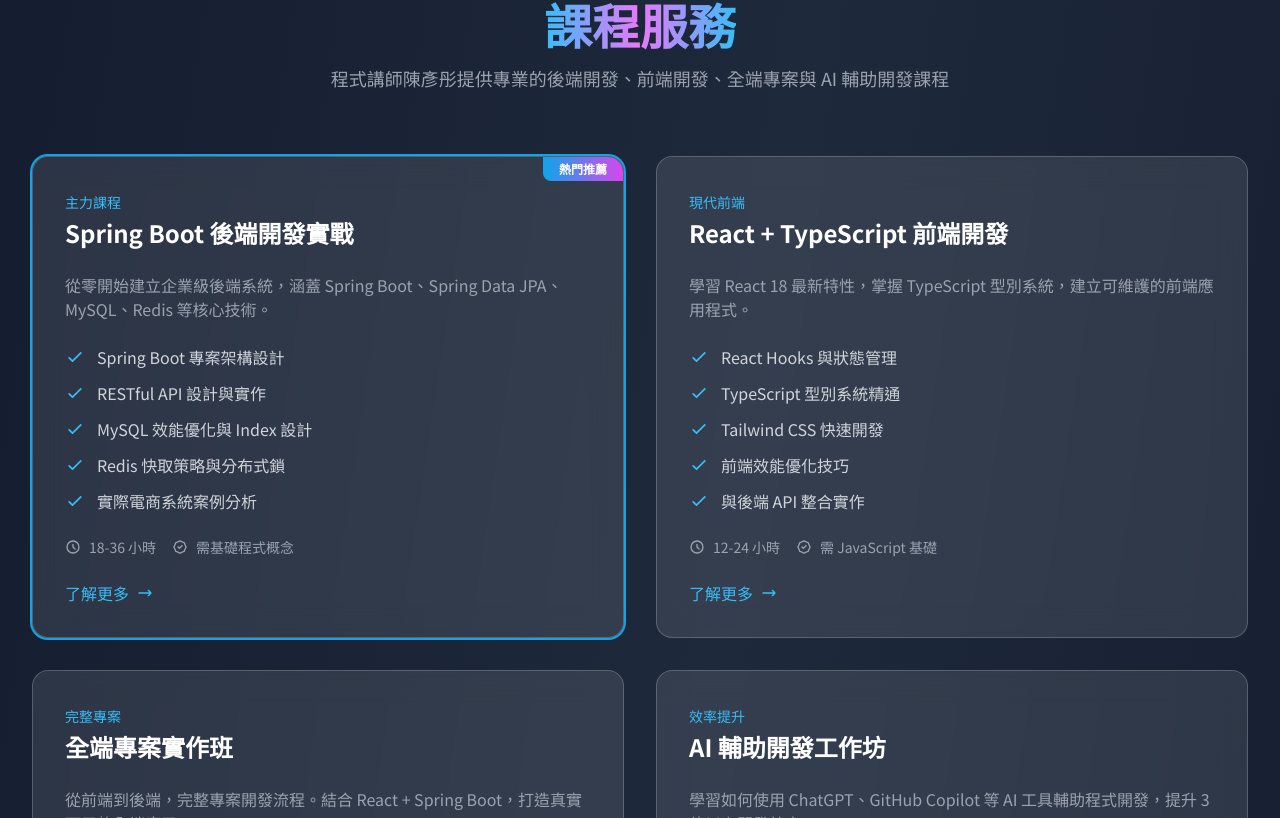
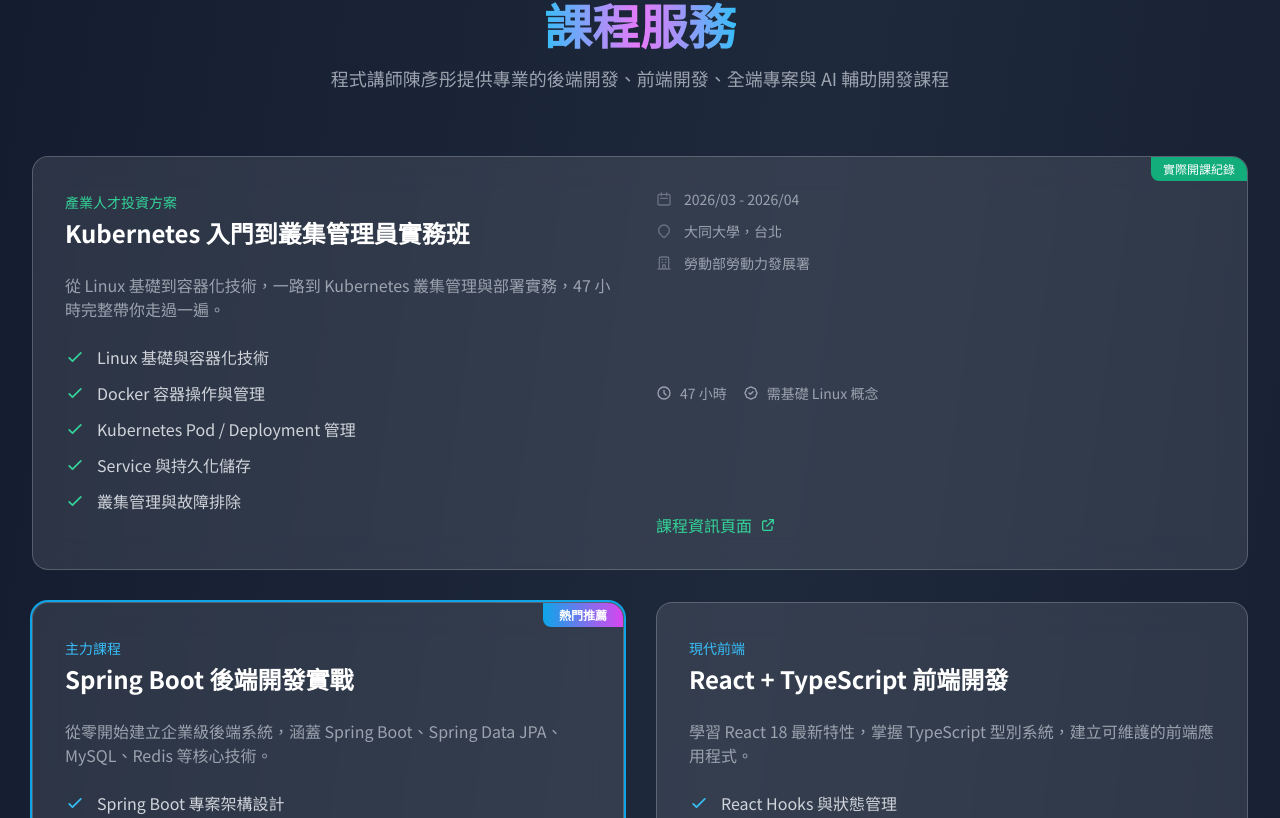
Before and after one commit to yanchen184/ai-lecturer-bob, a React (Vite) app: page / in a window 1280 px wide. Shown: the part 3102-3920 px from the top of the page. Built offline with nearby package versions, Linux system fonts and the light colour scheme.

Commit message:
feat: 新增 Kubernetes 實際開課紀錄至課程區塊 (v1.3.0)
將勞動部產業人才投資方案 Kubernetes 課程整合至課程列表，
自然地作為第一張課程卡片呈現，附帶外部連結至勞動力發展署頁面。

Co-Authored-By: Claude Opus 4.6 <noreply@anthropic.com>

```diff
--- a/package.json
+++ b/package.json
@@ -1,7 +1,7 @@
 {
   "name": "ai-lecturer-bob",
   "private": true,
-  "version": "1.2.0",
+  "version": "1.3.0",
   "type": "module",
   "scripts": {
     "dev": "vite",
--- a/src/App.tsx
+++ b/src/App.tsx
@@ -6,7 +6,7 @@ import HomePage from './pages/HomePage';
 import BlogList from './pages/BlogList';
 import BlogPost from './pages/BlogPost';
 
-const VERSION = '1.1.0';
+const VERSION = '1.3.0';
 
 function App() {
   const location = useLocation();
--- a/src/sections/Courses.tsx
+++ b/src/sections/Courses.tsx
@@ -1,9 +1,33 @@
 const Courses = () => {
   const courses = [
     {
+      title: 'Kubernetes 入門到叢集管理員實務班',
+      subtitle: '產業人才投資方案',
+      description:
+        '從 Linux 基礎到容器化技術，一路到 Kubernetes 叢集管理與部署實務，47 小時完整帶你走過一遍。',
+      features: [
+        'Linux 基礎與容器化技術',
+        'Docker 容器操作與管理',
+        'Kubernetes Pod / Deployment 管理',
+        'Service 與持久化儲存',
+        '叢集管理與故障排除',
+      ],
+      duration: '47 小時',
+      level: '需基礎 Linux 概念',
+      popular: false,
+      official: true,
+      officialMeta: {
+        period: '2026/03 - 2026/04',
+        location: '大同大學，台北',
+        source: '勞動部勞動力發展署',
+      },
+      link: 'https://ojt.wda.gov.tw/ClassSearch/Detail?OCID=170153&plantype=1',
+    },
+    {
       title: 'Spring Boot 後端開發實戰',
       subtitle: '主力課程',
-      description: '從零開始建立企業級後端系統，涵蓋 Spring Boot、Spring Data JPA、MySQL、Redis 等核心技術。',
+      description:
+        '從零開始建立企業級後端系統，涵蓋 Spring Boot、Spring Data JPA、MySQL、Redis 等核心技術。',
       features: [
         'Spring Boot 專案架構設計',
         'RESTful API 設計與實作',
@@ -18,7 +42,8 @@ const Courses = () => {
     {
       title: 'React + TypeScript 前端開發',
       subtitle: '現代前端',
-      description: '學習 React 18 最新特性，掌握 TypeScript 型別系統，建立可維護的前端應用程式。',
+      description:
+        '學習 React 18 最新特性，掌握 TypeScript 型別系統，建立可維護的前端應用程式。',
       features: [
         'React Hooks 與狀態管理',
         'TypeScript 型別系統精通',
@@ -33,7 +58,8 @@ const Courses = () => {
     {
       title: '全端專案實作班',
       subtitle: '完整專案',
-      description: '從前端到後端，完整專案開發流程。結合 React + Spring Boot，打造真實可用的全端應用。',
+      description:
+        '從前端到後端，完整專案開發流程。結合 React + Spring Boot，打造真實可用的全端應用。',
       features: [
         '系統架構設計與規劃',
         '前後端分離開發模式',
@@ -48,7 +74,8 @@ const Courses = () => {
     {
       title: 'AI 輔助開發工作坊',
       subtitle: '效率提升',
-      description: '學習如何使用 ChatGPT、GitHub Copilot 等 AI 工具輔助程式開發，提升 3 倍以上開發效率。',
+      description:
+        '學習如何使用 ChatGPT、GitHub Copilot 等 AI 工具輔助程式開發，提升 3 倍以上開發效率。',
       features: [
         'ChatGPT 輔助程式開發',
         'Prompt Engineering 技巧',
@@ -86,9 +113,9 @@ const Courses = () => {
               key={index}
               className={`glass-card p-8 relative overflow-hidden hover:transform hover:scale-[1.02] transition-all duration-300 ${
                 course.popular ? 'ring-2 ring-primary-500' : ''
-              }`}
+              } ${course.official ? 'md:col-span-2' : ''}`}
             >
-              {/* Popular Badge */}
+              {/* Badge */}
               {course.popular && (
                 <div className="absolute top-0 right-0">
                   <div className="bg-gradient-to-r from-primary-500 to-accent-500 text-white text-xs font-bold px-4 py-1 rounded-bl-lg">
@@ -96,10 +123,21 @@ const Courses = () => {
                   </div>
                 </div>
               )}
+              {course.official && (
+                <div className="absolute top-0 right-0">
+                  <div className="bg-emerald-500/90 text-white text-xs font-medium px-3 py-1 rounded-bl-lg">
+                    實際開課紀錄
+                  </div>
+                </div>
+              )}
 
+              <div className={course.official ? 'grid md:grid-cols-2 gap-8' : ''}>
+                <div>
                   {/* Course Header */}
                   <div className="mb-6">
-                <span className="text-primary-400 text-sm font-medium">{course.subtitle}</span>
+                    <span className={`text-sm font-medium ${course.official ? 'text-emerald-400' : 'text-primary-400'}`}>
+                      {course.subtitle}
+                    </span>
                     <h3 className="text-2xl font-bold text-white mt-1">{course.title}</h3>
                   </div>
 
@@ -110,13 +148,44 @@ const Courses = () => {
                   <ul className="space-y-3 mb-6">
                     {course.features.map((feature, fIndex) => (
                       <li key={fIndex} className="flex items-start gap-3">
-                    <svg className="w-5 h-5 text-primary-400 flex-shrink-0 mt-0.5" fill="none" stroke="currentColor" viewBox="0 0 24 24">
+                        <svg
+                          className={`w-5 h-5 flex-shrink-0 mt-0.5 ${course.official ? 'text-emerald-400' : 'text-primary-400'}`}
+                          fill="none"
+                          stroke="currentColor"
+                          viewBox="0 0 24 24"
+                        >
                           <path strokeLinecap="round" strokeLinejoin="round" strokeWidth={2} d="M5 13l4 4L19 7" />
                         </svg>
                         <span className="text-gray-300">{feature}</span>
                       </li>
                     ))}
                   </ul>
+                </div>
+
+                <div className={course.official ? 'flex flex-col justify-between' : ''}>
+                  {/* Official course extra info */}
+                  {course.official && course.officialMeta && (
+                    <div className="space-y-3 mb-6">
+                      <div className="flex items-center gap-3 text-sm text-gray-400">
+                        <svg className="w-4 h-4 text-gray-500" fill="none" stroke="currentColor" viewBox="0 0 24 24">
+                          <path strokeLinecap="round" strokeLinejoin="round" strokeWidth={2} d="M8 7V3m8 4V3m-9 8h10M5 21h14a2 2 0 002-2V7a2 2 0 00-2-2H5a2 2 0 00-2 2v12a2 2 0 002 2z" />
+                        </svg>
+                        <span>{course.officialMeta.period}</span>
+                      </div>
+                      <div className="flex items-center gap-3 text-sm text-gray-400">
+                        <svg className="w-4 h-4 text-gray-500" fill="none" stroke="currentColor" viewBox="0 0 24 24">
+                          <path strokeLinecap="round" strokeLinejoin="round" strokeWidth={2} d="M17.657 16.657L13.414 20.9a1.998 1.998 0 01-2.827 0l-4.244-4.243a8 8 0 1111.314 0z" />
+                        </svg>
+                        <span>{course.officialMeta.location}</span>
+                      </div>
+                      <div className="flex items-center gap-3 text-sm text-gray-400">
+                        <svg className="w-4 h-4 text-gray-500" fill="none" stroke="currentColor" viewBox="0 0 24 24">
+                          <path strokeLinecap="round" strokeLinejoin="round" strokeWidth={2} d="M19 21V5a2 2 0 00-2-2H7a2 2 0 00-2 2v16m14 0h2m-2 0h-5m-9 0H3m2 0h5M9 7h1m-1 4h1m4-4h1m-1 4h1m-5 10v-5a1 1 0 011-1h2a1 1 0 011 1v5m-4 0h4" />
+                        </svg>
+                        <span>{course.officialMeta.source}</span>
+                      </div>
+                    </div>
+                  )}
 
                   {/* Meta Info */}
                   <div className="flex flex-wrap gap-4 mb-6 text-sm">
@@ -135,6 +204,19 @@ const Courses = () => {
                   </div>
 
                   {/* CTA */}
+                  {course.link ? (
+                    <a
+                      href={course.link}
+                      target="_blank"
+                      rel="noopener noreferrer"
+                      className="inline-flex items-center gap-2 text-emerald-400 font-medium hover:text-emerald-300 transition-colors"
+                    >
+                      課程資訊頁面
+                      <svg className="w-4 h-4" fill="none" stroke="currentColor" viewBox="0 0 24 24">
+                        <path strokeLinecap="round" strokeLinejoin="round" strokeWidth={2} d="M10 6H6a2 2 0 00-2 2v10a2 2 0 002 2h10a2 2 0 002-2v-4M14 4h6m0 0v6m0-6L10 14" />
+                      </svg>
+                    </a>
+                  ) : (
                     <a
                       href="#contact"
                       className="inline-flex items-center gap-2 text-primary-400 font-medium hover:text-primary-300 transition-colors"
@@ -144,6 +226,9 @@ const Courses = () => {
                         <path strokeLinecap="round" strokeLinejoin="round" strokeWidth={2} d="M17 8l4 4m0 0l-4 4m4-4H3" />
                       </svg>
                     </a>
+                  )}
+                </div>
+              </div>
             </article>
           ))}
         </div>
```
Also changed, not shown: 1 other file (tests, documents, lock files or other folders). Lines whose indentation alone changed are shown as unchanged.
